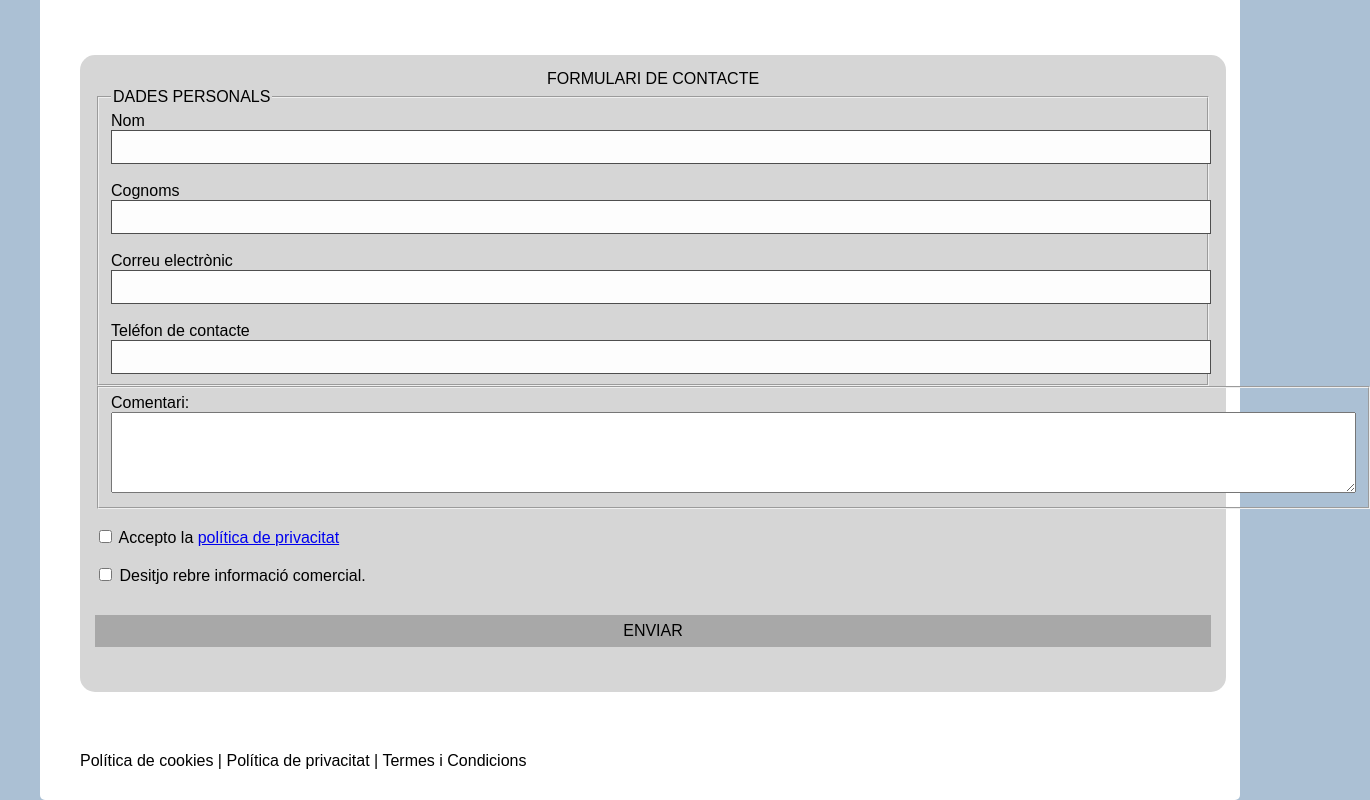
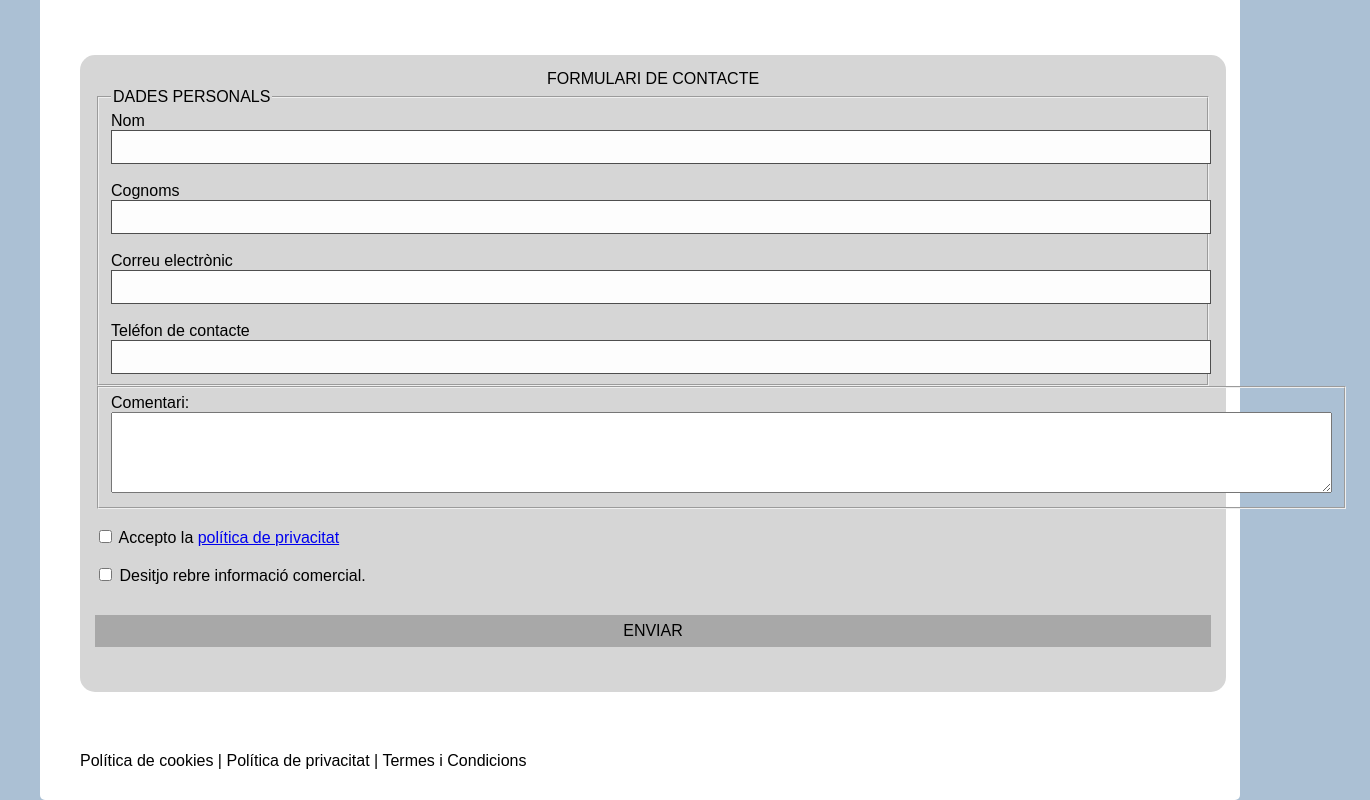
Before and after one commit to saba570/projecte1, a plain HTML site: page html/contacte.html in a window 1280 px wide. Shown: the part 739-1539 px from the top of the page, 1370 px wide, since content can reach past the window. Drawn offline with Linux system fonts and the light colour scheme.

Commit message:
Update contacte.html

```diff
--- a/html/contacte.html
+++ b/html/contacte.html
@@ -66,7 +66,7 @@
                 </fieldset>
                 <fieldset>
                     Comentari:<br>
-                <textarea name="comentari" cols="153" rows="5"></textarea>
+                <textarea name="comentari" cols="150" rows="5"></textarea>
                 </fieldset>
                 <br>
                 <input name="acceptar_privacitat" type="checkbox" value="acceptar_privacitat"> Accepto la <a href="privacitat.html">política de privacitat</a> <br>
```
